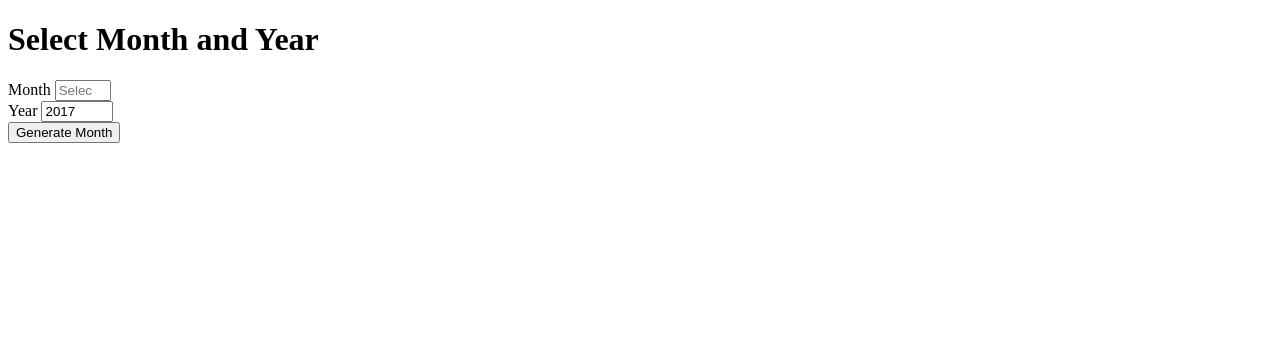
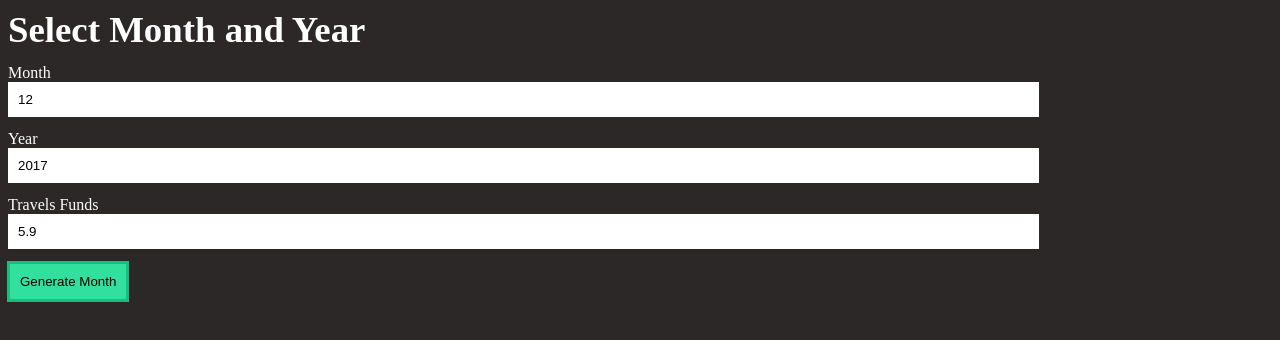
Before and after one commit to xdavidel/electron-excel-month, an Electron app: page pages/main-page/main-page.html in a window 1280 px wide. Drawn offline with Linux system fonts and the light colour scheme.

Commit message:
fix table and UI

```diff
--- a/package.json
+++ b/package.json
@@ -4,12 +4,14 @@
   "description": "",
   "main": "main.js",
   "scripts": {
-    "start": "electron ."
+    "start": "electron .",
+    "build": "electron-builder --win --x64"
   },
   "author": "",
   "license": "ISC",
   "devDependencies": {
-    "electron": "^1.7.9"
+    "electron": "^1.7.9",
+    "electron-builder": "^19.48.3"
   },
   "dependencies": {
     "excel4node": "^1.3.2"
--- a/pages/main-page/main-page.css
+++ b/pages/main-page/main-page.css
@@ -0,0 +1,45 @@
+body{
+    padding: 0;
+    margin: 0;
+    background: #2c2828;
+    color: #fefefe;
+}
+
+.header{
+    padding: 5px;
+    margin: 3px;
+    font-size: 2.3em;
+}
+
+.selection{
+    padding:5px;
+    margin: 3px;
+
+}
+
+.selection:hover{
+    opacity: 0.9;
+}
+
+.selection input{
+    padding: 10px;
+    display: block;
+    width: 80%;
+    border: none
+}
+
+.selection label{
+    min-width: 600px;
+}
+
+#generateBtn{
+    display: block;
+    border: solid #15c07e 3px;
+    padding: 10px;
+    margin: 7px;
+    background-color: #31e09d;
+}
+
+#generateBtn:hover{
+    opacity: 0.9;
+}
--- a/pages/main-page/main-page.html
+++ b/pages/main-page/main-page.html
@@ -4,19 +4,24 @@
 <head>
     <meta charset="UTF-8">
     <title>Exceller</title>
+    <link rel="stylesheet" href="./main-page.css">
 </head>
 
 <body>
-    <h1>Select Month and Year</h1>
+    <h1 class="header">Select Month and Year</h1>
     <div class="container">
         <form>
-            <div class="month-selction">
+            <div class="selection">
                 <label for="month-picker">Month</label>
                 <input type="number" name="month-picker" id="month-picker" placeholder="Select Month..." min="1" max="12">
             </div>
-            <div class="year-selction">
+            <div class="selection">
                 <label for="year-picker">Year</label>
                 <input type="number" name="year-picker" id="year-picker" placeholder="Select Year...">
+            </div>
+            <div class="selection">
+                <label for="year-picker">Travels Funds</label>
+                <input type="number" name="year-picker" id="travel-picker" placeholder="Select Travels Funds...">
             </div>
 
             <input id="generateBtn" type="submit" value="Generate Month">
--- a/pages/main-page/main-page.js
+++ b/pages/main-page/main-page.js
@@ -1,26 +1,36 @@
 const Excel = require('excel4node')
 
 const yearPicker = document.getElementById('year-picker')
+const monthPicker = document.getElementById('month-picker')
 const generateBtn = document.getElementById('generateBtn')
+const travelPicker = document.getElementById('travel-picker')
 
-const TITLES = ['Day in Week', 'Day of Month', 'Hours', 'Extra Hours', 'Travels', 'Notes']
+const COLUMNS = ['Day in Week', 'Day of Month', 'Hours', 'Extra Hours', 'Travels', 'Notes']
 const DAYS_OF_WEEK = { 0: "Sunday", 1: "Monday", 2: "Tuesday", 3: "Wednesday", 4: "Thursday", 5: "Friday", 6: "Saturday" }
 const FULL_HOURS = 9
 
 
 let currentDate = new Date()
+let travelBase = 5.9
+travelPicker.value = travelBase
+
+travelPicker.addEventListener('input', ev => {
+    if (travelPicker.value != '') {
+        travelBase = travelPicker.value
+    }
+})
 
 yearPicker.value = currentDate.getFullYear()
 yearPicker.max = currentDate.getFullYear()
 yearPicker.min = currentDate.getFullYear() - 10
-
+monthPicker.value = currentDate.getMonth() + 1
 
 generateBtn.addEventListener('click', event => {
     event.preventDefault()
 
 
     let workbook = new Excel.Workbook();
-    let ws = workbook.addWorksheet('sheet1')
+    let ws = workbook.addWorksheet(`${monthPicker.value}.${yearPicker.value}`)
 
     let headerStyle = workbook.createStyle({
         font: {
@@ -43,11 +53,11 @@ generateBtn.addEventListener('click', event => {
 
 
     // write table headers
-    for (let col = 0; col < TITLES.length; col++) {
-        ws.cell(1, col + 1).string(TITLES[col]).style(headerStyle)
+    for (let col = 0; col < COLUMNS.length; col++) {
+        ws.cell(1, col + 1).string(COLUMNS[col]).style(headerStyle)
     }
 
-    let { numOfDays, firstDay } = monthInfo(currentDate.getMonth() + 1, currentDate.getFullYear())
+    let { numOfDays, firstDay } = monthInfo(monthPicker.value, yearPicker.value)
     for (let day = 1; day <= numOfDays; day++) {
         if (firstDay % 7 > 4) {
             ws.cell(day + 1, 1).string(DAYS_OF_WEEK[firstDay % 7]).style(weekendStyle) // days of week for weekend
@@ -58,25 +68,12 @@ generateBtn.addEventListener('click', event => {
         firstDay++
 
         // write extra hours formula
+        ws.cell(day + 1, 4).formula(`IF(${FULL_HOURS}-C${day + 1}<0,C${day + 1}-${FULL_HOURS},0)`)
 
-        ws.cell(day + 1, 4).formula(`IF(${FULL_HOURS}-C${day + 1}<0,C${day + 1}-${FULL_HOURS},0)`)
+        // write travels formula
+        ws.cell(day + 1, 5).formula(`${travelBase}*2*IF(C${day + 1}>0,1,0)`)
     }
 
-
-    // // Set value of cell A1 to 100 as a number type styled with paramaters of style
-    // ws.cell(1, 1).number(100).style(style);
-
-    // // Set value of cell B1 to 300 as a number type styled with paramaters of style
-    // ws.cell(1, 2).number(200).style(style);
-
-    // // Set value of cell C1 to a formula styled with paramaters of style
-    // ws.cell(1, 3).formula('A1 + B1').style(style);
-
-    // // Set value of cell A2 to 'string' styled with paramaters of style
-    // ws.cell(2, 1).string('string').style(style);
-
-    // // Set value of cell A3 to true as a boolean type styled with paramaters of style but with an adjustment to the font size.
-    // ws.cell(3, 1).bool(true).style(style).style({ font: { size: 14 } });
 
     workbook.write('Excel.xlsx');
 })
```
Also changed, not shown: README.md, 2 other files.
